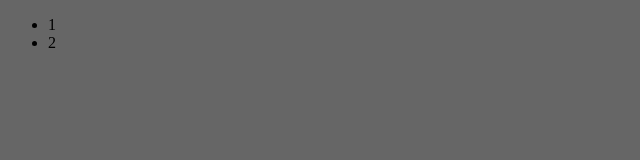
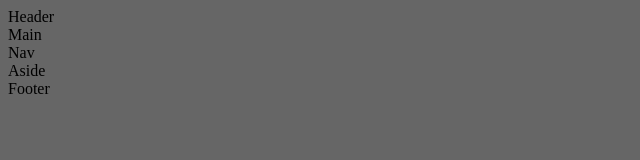
Before and after one commit to teamx10/crucial-layout, a website: page src/index.html in a window 1280 px wide. Shown: the whole page, without its empty margins (0-640 px from the left). Drawn offline with Linux system fonts and the light colour scheme.

Commit message:
Add HTML base structure

```diff
--- a/src/index.html
+++ b/src/index.html
@@ -2,15 +2,17 @@
 <html lang="en">
 <head>
     <meta charset="UTF-8">
-    <title>Title</title>
+    <title>Holy Grail</title>
     <link crossorigin="anonymous" href="./index.css" media="all" rel="stylesheet"/>
     <script crossorigin="anonymous" defer="defer" src="./index.js"></script>
 </head>
-<body>
-<div id="root"></div>
-<ul>
-    <li>1</li>
-    <li>2</li>
-</ul>
+<body class="holy-grail">
+<header class="holy-grail__header">Header</header>
+<div class="holy-grail__body">
+    <main class="holy-grail__body__main">Main</main>
+    <nav class="holy-grail__body__nav">Nav</nav>
+    <aside class="holy-grail__body__aside">Aside</aside>
+</div>
+<footer class="holy-grail__footer">Footer</footer>
 </body>
 </html>
```
